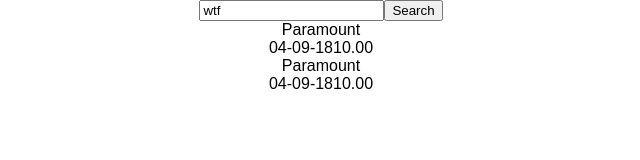
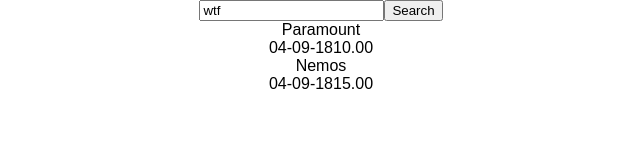
Before and after one commit to quanuw/tourguide, a React (Create React App) app: page / in a window 1280 px wide. Shown: the top 160 px of the page, without its empty margins (319-959 px from the left). Built offline with nearby package versions, Linux system fonts and the light colour scheme.

Commit message:
add object ids to card items

```diff
--- a/src/App.js
+++ b/src/App.js
@@ -21,9 +21,9 @@
   },
   {
     artist: "Taylor Swift",
-    venue: "Paramount",
+    venue: "Nemos",
     date: "04-09-18",
-    price: "10.00",
+    price: "15.00",
   }
 ];
 
@@ -134,7 +134,7 @@
 }) =>
   <div className="cards">
     {list.map(item =>
-      <div className="card">
+      <div key={item.objectID} className="card">
         <div className="card-venue">
           <span className="venue">{item.venue}</span>
         </div>
```
